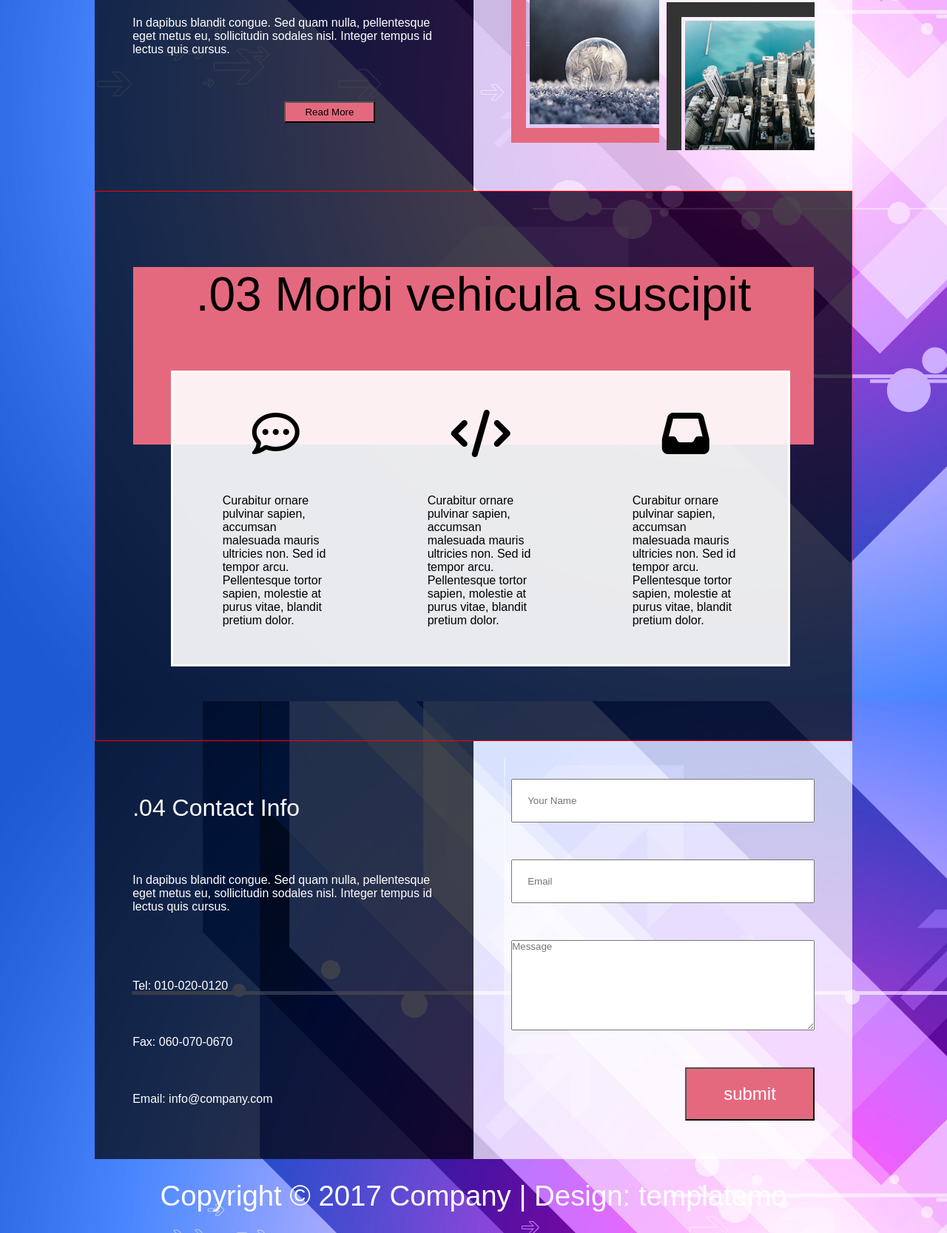
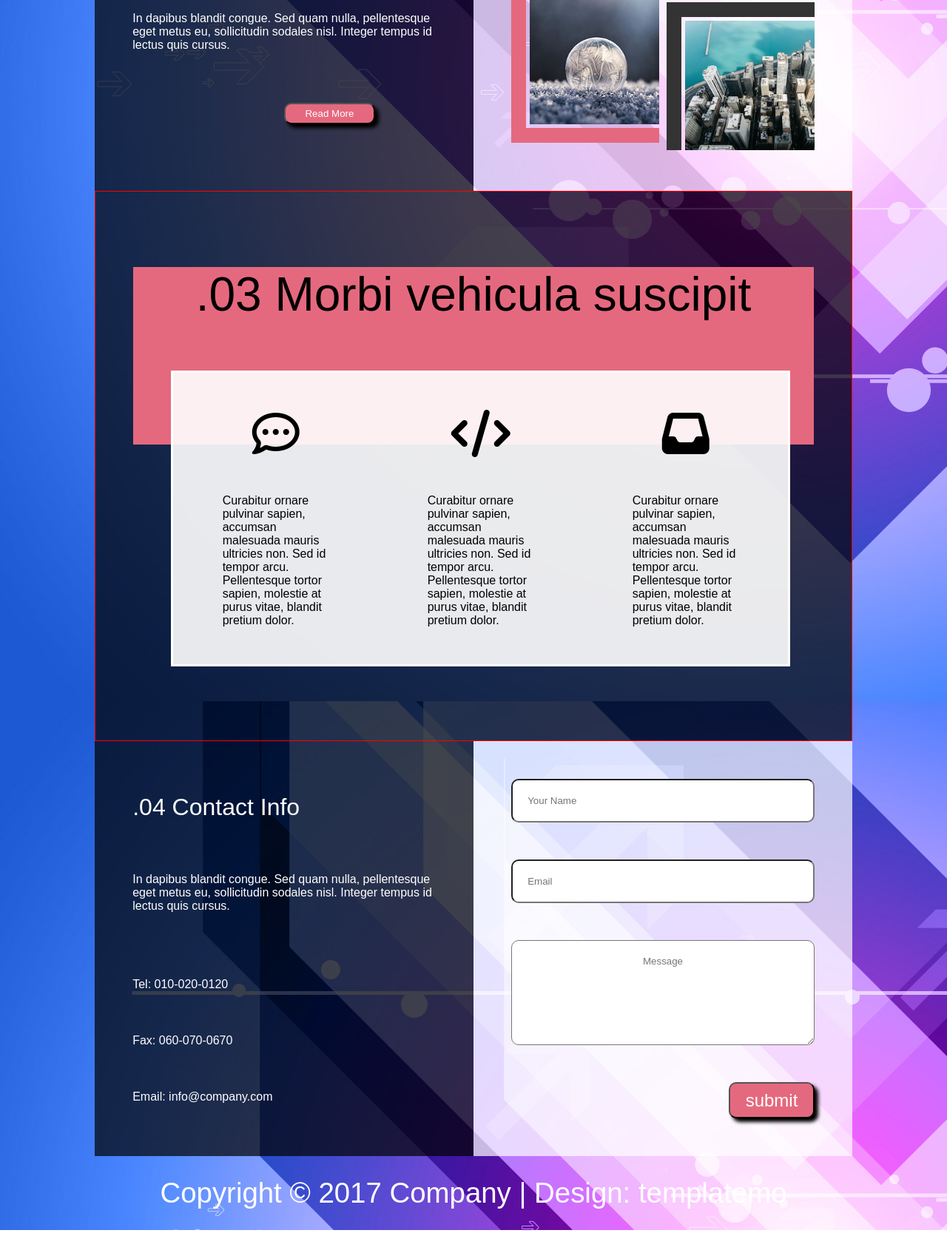
Before and after one commit to srinu0012/catalyst, a plain HTML site: page index.html in a window 1280 px wide. Shown: the part 652-2319 px from the top of the page at 74% size. Drawn offline with Linux system fonts and the light colour scheme.

Commit message:
button style changes

```diff
--- a/style.css
+++ b/style.css
@@ -22,7 +22,6 @@ body{
     min-width: 200px;
     min-height: 40vh;
     background-color: rgba(0,0, 0, 0.7);
-
 }
 .icon{
     position: absolute;
@@ -89,6 +88,31 @@ body{
 .para2 button{
     padding: 5px 2em;
     background-color: rgb(229, 105, 126);
+    margin-top: 10px;
+    box-shadow: 5px 5px 5px black;
+    color: #fff;
+    border-radius: 10px;
+    overflow: hidden;
+}
+.para2 button::before{
+    position: absolute;
+    top: 0;
+    left:0px;
+    width: 0%;
+    height: 0%;
+    background-color: black;
+    content: "";
+    transition: all 2s;
+    z-index: -1;
+    border-radius: 10px;
+}
+.para2 button:hover::before{
+    scale: 1.1;
+    animation: color 2s 1 forwards ;
+
+}
+.para2 button:hover{
+    scale: 1.1;
 }
 .section4{
     position: relative;
@@ -215,15 +239,66 @@ body{
 }
 .inputbox input{
     padding: 20px;
+    border-radius: 10px;
+}
+.inputbox textarea{
+    border-radius: 10px;
+    text-align: center;
+    padding-top: 20px;
 }
 .inputbox .button2{
     text-align: right;
 }
 .inputbox button{
+    position: relative;
     font-size: x-large;
-    padding: 20px 50px;
+    padding: 2% 5%;
     background-color: rgb(229, 105, 126);
     color: #fff;
+    cursor:pointer;
+    box-shadow: 5px 5px 5px black;
+    border-radius: 10px;
+    overflow: hidden;
+}
+.inputbox button::before{
+    position: absolute;
+    top: 0;
+    left:0px;
+    width: 0%;
+    height: 0%;
+    background-color: black;
+    content: "";
+    transition: all 2s;
+    z-index: -1;
+    border-radius: 10px;
+}
+@keyframes color {
+    0%{
+        width: 0;
+        height: 0;
+        left:0px;
+    }
+    55%{
+        width: 100%;
+        height: 100%;
+        left: 0;
+    }
+    75%{
+        width: 100%;
+        height: 100%;
+        left: -10px;
+    }
+    100%{
+        width: 100%;
+        height: 100%;
+        left: 0;
+    }
+}
+.inputbox button:hover:before{
+    animation: color 2s 1 forwards ;
+}
+.inputbox button:hover{
+    scale: 1.1;
 }
 footer{
     height:100px;
```
